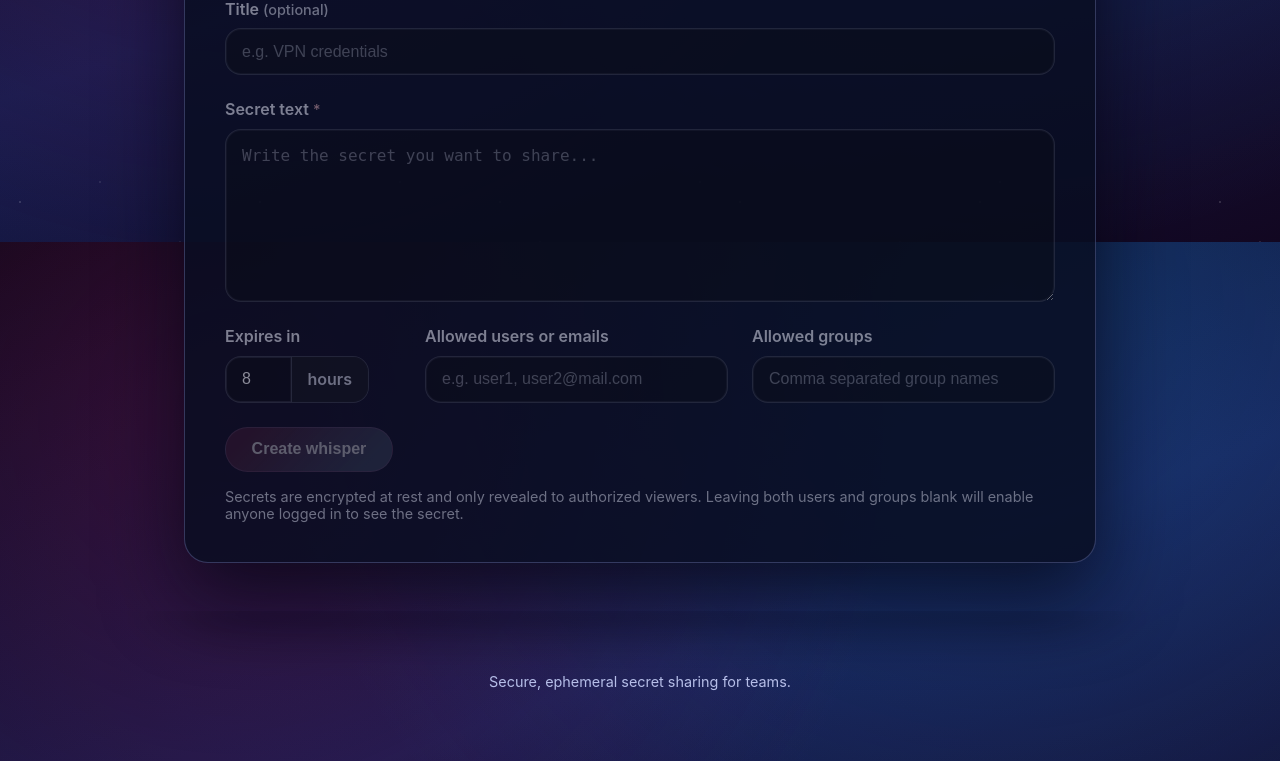
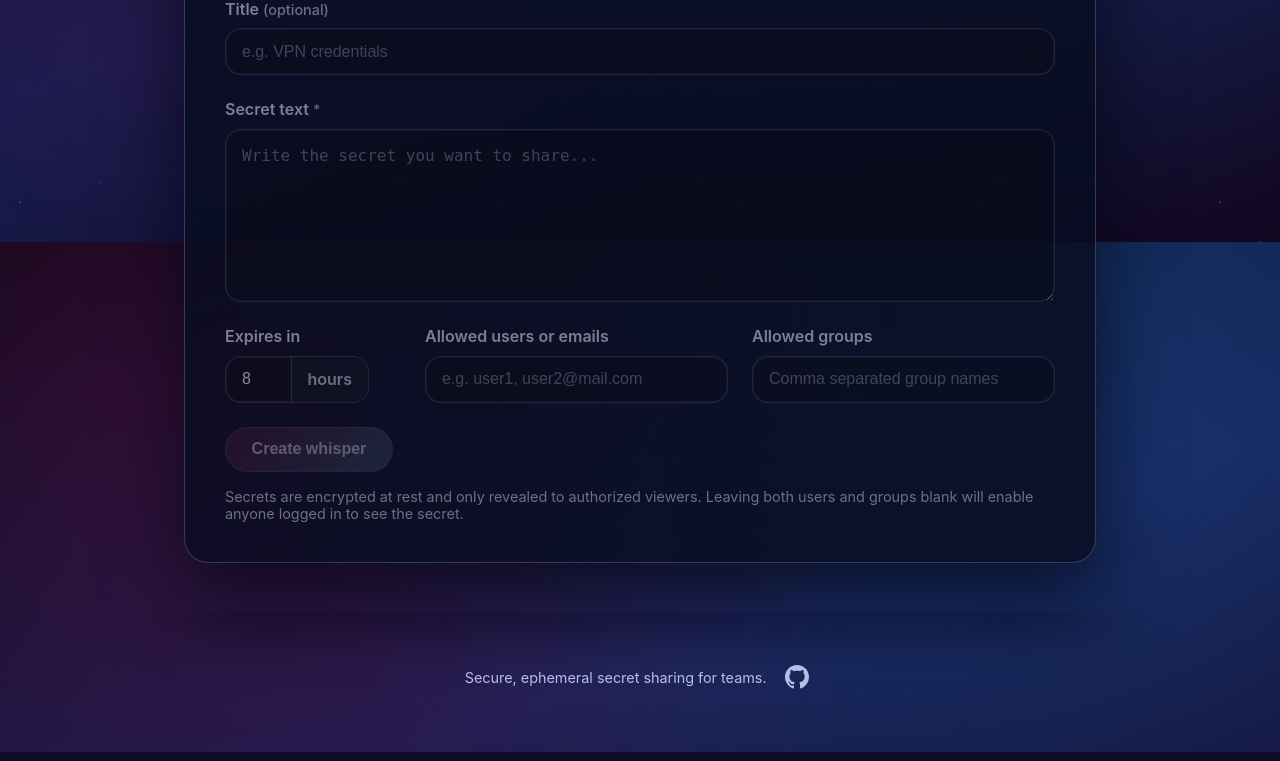
Before and after one commit to pllopis/whispers, a FastAPI app: page / in a window 1280 px wide. Shown: the part 558-1319 px from the top of the page. Run offline with FastAPI, Linux system fonts and the light colour scheme.

Commit message:
Add link to GH in footer

```diff
--- a/app/static/styles.css
+++ b/app/static/styles.css
@@ -481,6 +481,47 @@ textarea:focus {
     backdrop-filter: blur(8px);
 }
 
+.footer-content {
+    display: flex;
+    align-items: center;
+    justify-content: center;
+    gap: 0.75rem;
+    flex-wrap: wrap;
+}
+
+.footer-content p {
+    margin: 0;
+}
+
+.site-footer .github-link {
+    display: inline-flex;
+    align-items: center;
+    justify-content: center;
+    padding: 0.4rem;
+    border-radius: 999px;
+    color: var(--muted);
+    transition: color 0.2s ease, background 0.2s ease, transform 0.2s ease;
+}
+
+.site-footer .github-link:hover {
+    color: #f5f8ff;
+    background: rgba(158, 201, 255, 0.12);
+    text-decoration: none;
+    transform: translateY(-2px);
+}
+
+.site-footer .github-link:focus-visible {
+    outline: 2px solid #cbd9ff;
+    outline-offset: 3px;
+}
+
+.site-footer .github-link svg {
+    display: block;
+    width: 24px;
+    height: 24px;
+    fill: currentColor;
+}
+
 a {
     color: #9ec9ff;
     transition: color 0.2s ease;
--- a/app/templates/base.html
+++ b/app/templates/base.html
@@ -27,8 +27,28 @@
             </div>
         </main>
         <footer class="site-footer">
-            <div class="container">
+            <div class="container footer-content">
                 <p>Secure, ephemeral secret sharing for teams.</p>
+                <a
+                    class="github-link"
+                    href="https://github.com/pllopis/whispers"
+                    target="_blank"
+                    rel="noopener noreferrer"
+                    aria-label="View Whispers on GitHub"
+                >
+                    <svg
+                        aria-hidden="true"
+                        viewBox="0 0 16 16"
+                        width="24"
+                        height="24"
+                        role="img"
+                    >
+                        <path
+                            fill-rule="evenodd"
+                            d="M8 0C3.58 0 0 3.58 0 8c0 3.54 2.29 6.53 5.47 7.59.4.07.55-.17.55-.38 0-.19-.01-.82-.01-1.49-2.01.37-2.53-.49-2.69-.94-.09-.23-.48-.94-.82-1.13-.28-.15-.68-.52-.01-.53.63-.01 1.08.58 1.23.82.72 1.21 1.87.87 2.33.66.07-.52.28-.87.51-1.07-1.78-.2-3.64-.89-3.64-3.95 0-.87.31-1.59.82-2.15-.08-.2-.36-1.02.08-2.12 0 0 .67-.21 2.2.82.64-.18 1.32-.27 2-.27.68 0 1.36.09 2 .27 1.53-1.04 2.2-.82 2.2-.82.44 1.1.16 1.92.08 2.12.51.56.82 1.27.82 2.15 0 3.07-1.87 3.75-3.65 3.95.29.25.54.73.54 1.48 0 1.07-.01 1.93-.01 2.2 0 .21.15.46.55.38A8.013 8.013 0 0 0 16 8c0-4.42-3.58-8-8-8Z"
+                        ></path>
+                    </svg>
+                </a>
             </div>
         </footer>
     </div>
```
